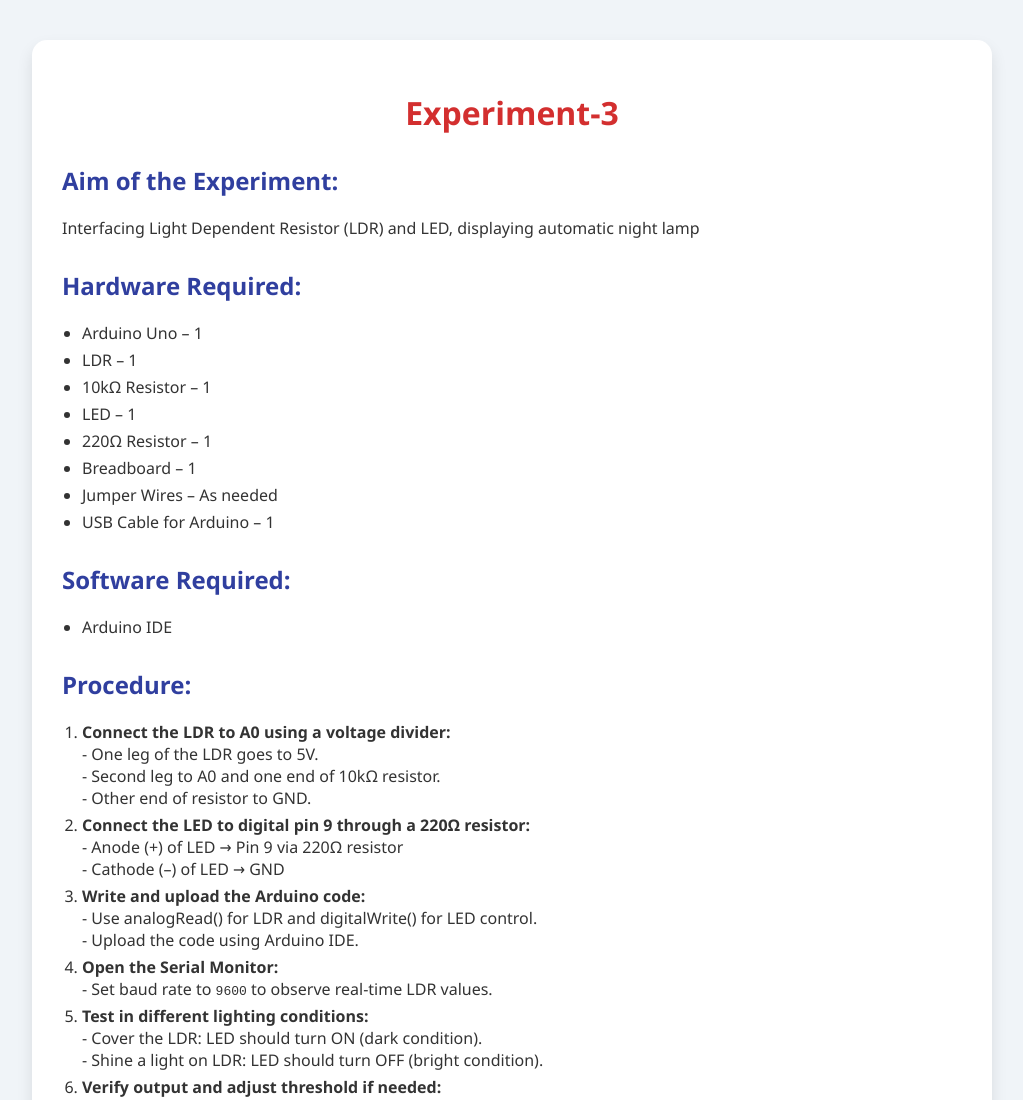
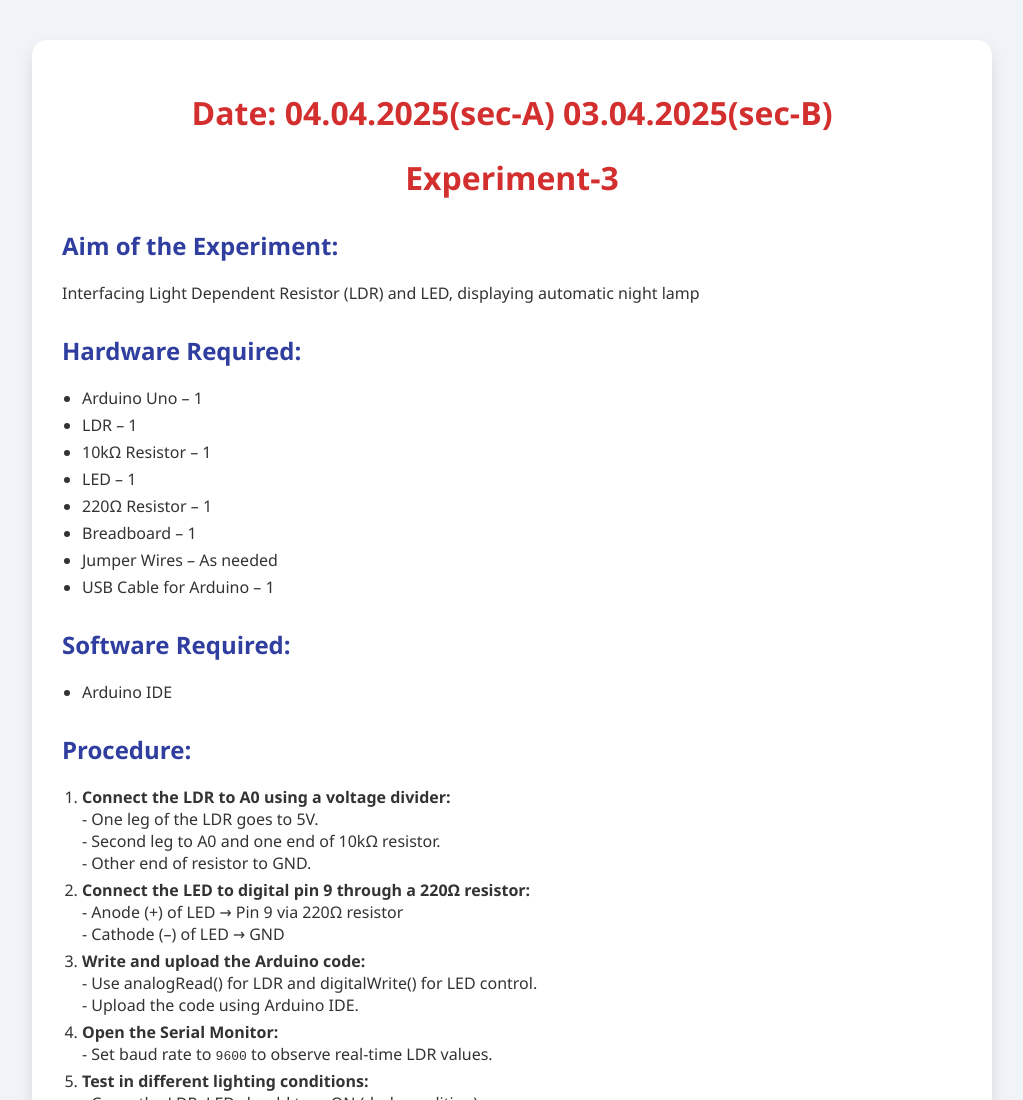
Before and after one commit to utkalstudy/iotpractical, a plain HTML site: page Experiment3.html in a window 1280 px wide. Shown: the top 1100 px of the page, without its empty margins (128-1151 px from the left). Drawn offline with Linux system fonts and the light colour scheme.

Commit message:
Update Experiment3.html

```diff
--- a/Experiment3.html
+++ b/Experiment3.html
@@ -88,6 +88,7 @@ night lamp </title>
 <body>
 
   <div class="container">
+    <h1>Date: 04.04.2025(sec-A) 03.04.2025(sec-B)</h1>
     <h1>Experiment-3</h1>
 
     <h2>Aim of the Experiment:</h2>
```
